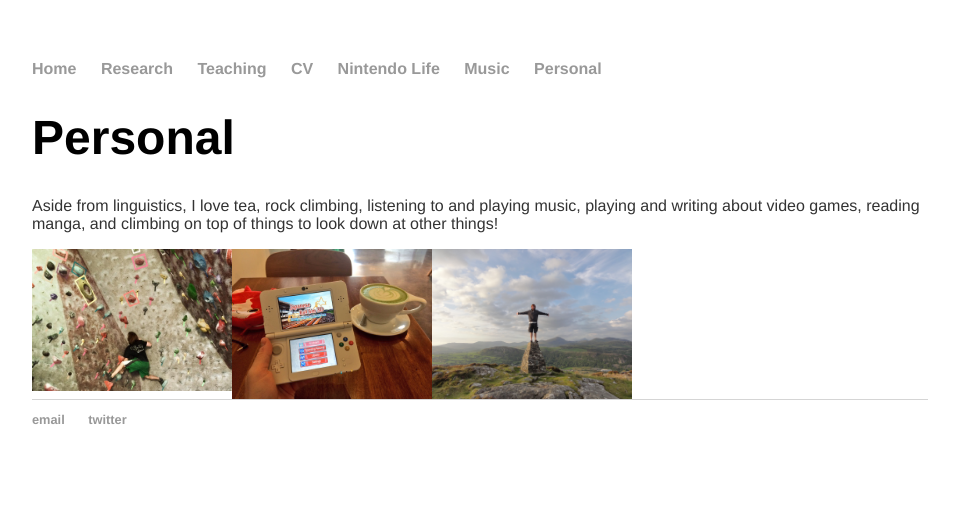
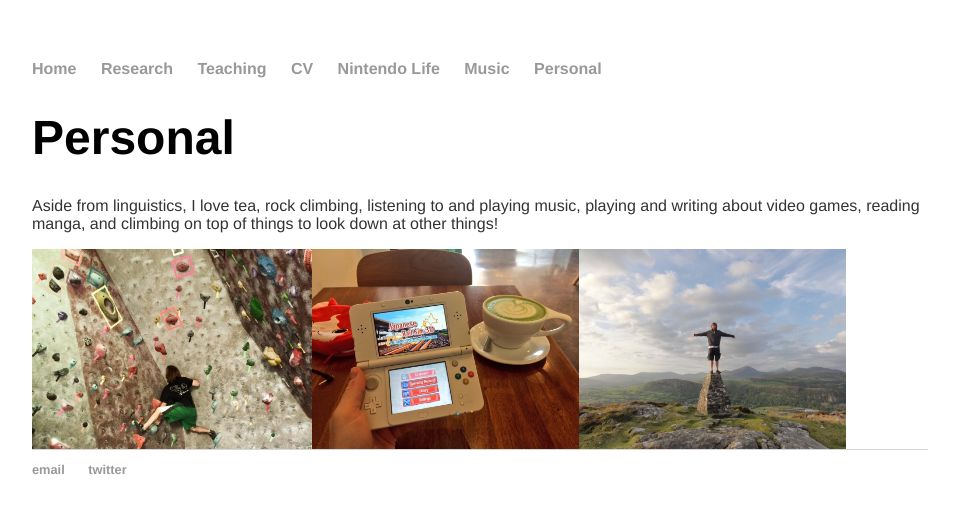
Before and after one commit to morgansleeper/morgansleeper.github.io, a Jekyll site: the page built from personal/index.html, in a window 1280 px wide. Shown: the top 513 px of the page, without its empty margins (160-1119 px from the left). Built offline with Jekyll 4.4.1, drawn with Linux system fonts in a browser that asks for light colours.

Commit message:
Update index.html

```diff
--- a/personal/index.html
+++ b/personal/index.html
@@ -6,10 +6,9 @@
 <p>Aside from linguistics, I love tea, rock climbing, listening to and playing music,
   playing and writing about video games, reading manga, and climbing on top of things
   to look down at other things!</p>
-<div>
-  <img src="/climbing.jpg" width="200" style="float:left;"/>
-  <img src="/teaandgames.jpeg" width="200" style="float:left;"/>
-  <img src="/armoelygest.jpg" width="200" style="float:left;"/>
-
+<div style="display: block; margin: 0 auto;"/>
+  <img src="/climbing.jpg" height="200" style="float:left;"/>
+  <img src="/teaandgames.jpeg" height="200" style="float:left;"/>
+  <img src="/armoelygest.jpg" height="200" style="float:left;"/>
 <div style="clear:both"></div>
 </div>
```
